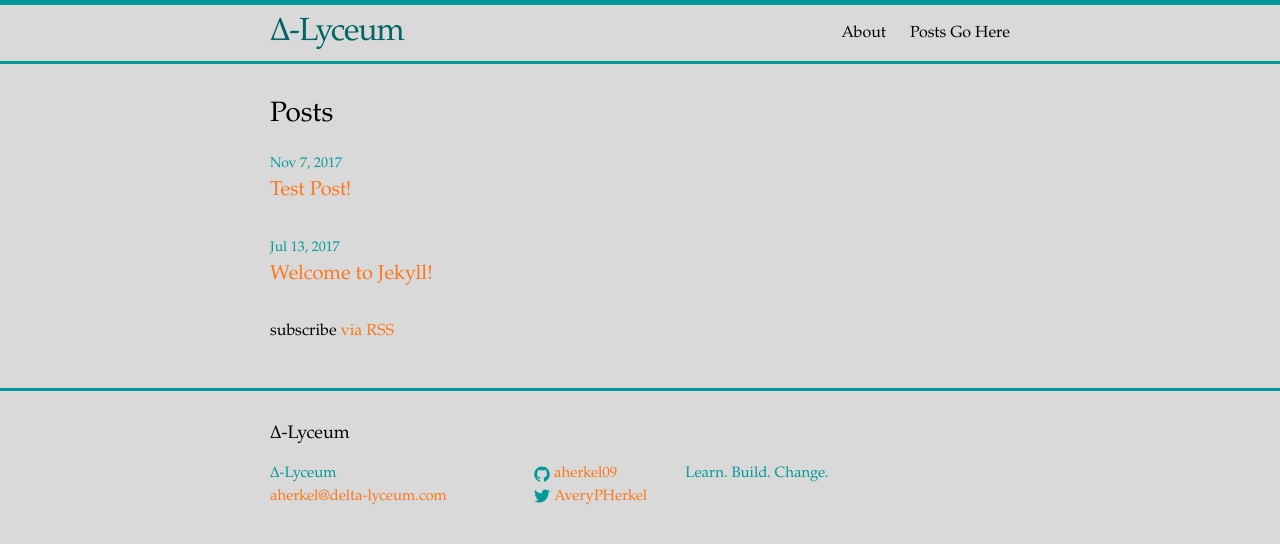
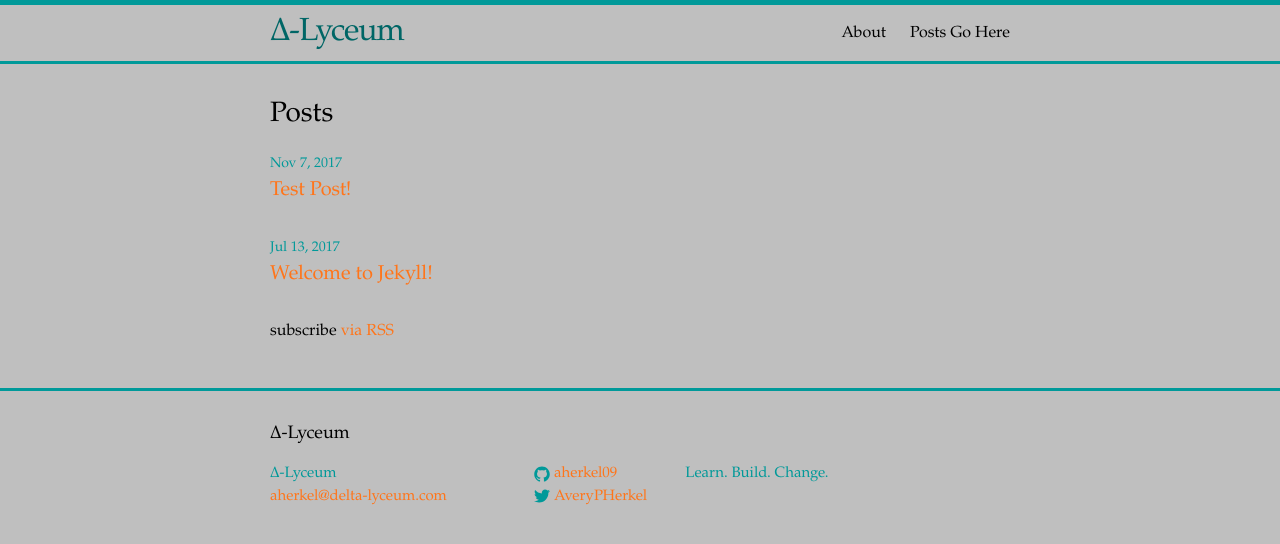
Before and after one commit to DeltaLyceum/aherkel09.github.io, a Jekyll site: the page built from index.html, in a window 1280 px wide. Shown: the top 544 px of the page. Built offline with Jekyll 4.4.1, drawn with Linux system fonts in a browser that asks for light colours.

Commit message:
Update main.scss

```diff
--- a/css/main.scss
+++ b/css/main.scss
@@ -15,7 +15,7 @@ $base-line-height: 1.5;
 $spacing-unit:     30px;
 
 $text-color:       #000000;
-$background-color: #d9d9d9;
+$background-color: #bfbfbf;
 $brand-color:      #ff751a;
 
 $grey-color:       #009999;
```
